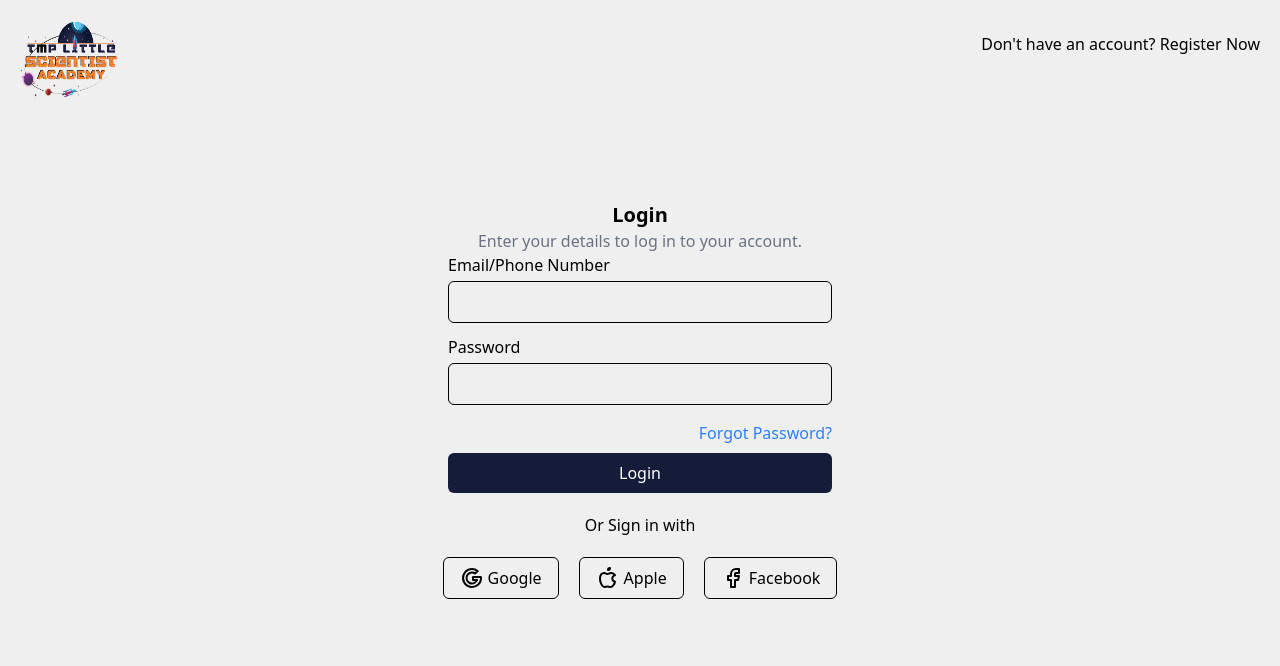
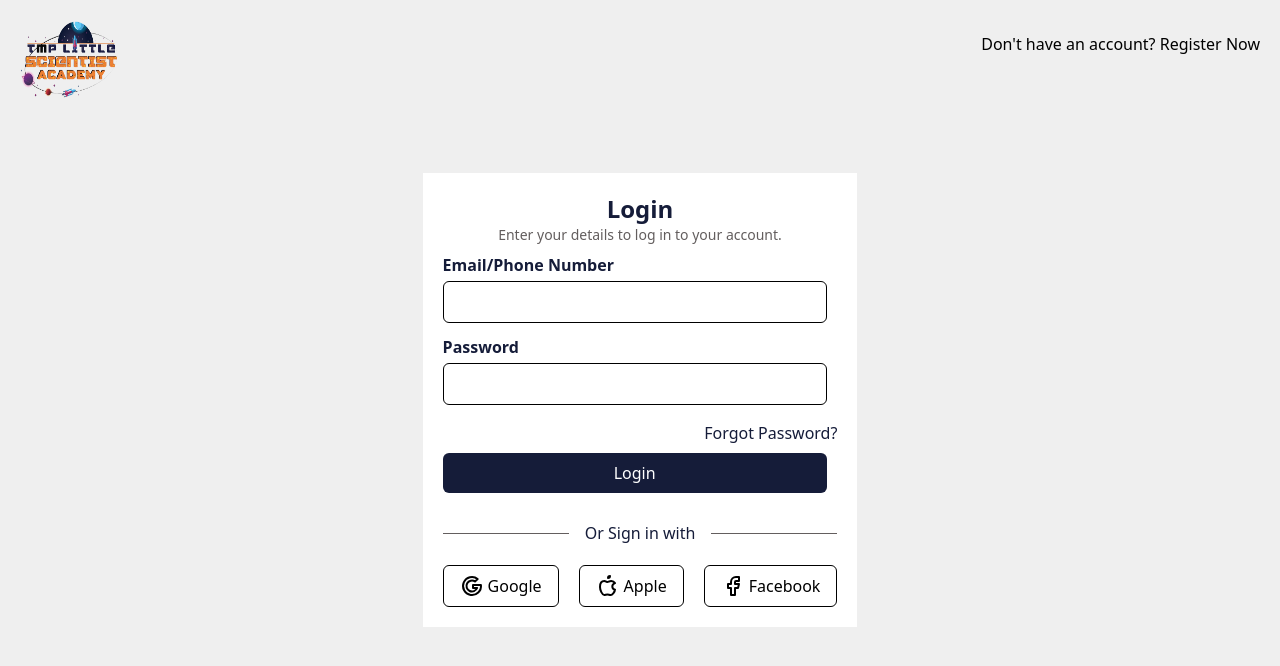
Before and after one commit to majidahmed24/TMPDashboard, a React (Vite) app: page /login in a window 1280 px wide. Shown: the top 666 px of the page. Built offline with nearby package versions, Linux system fonts and the light colour scheme.

Commit message:
ui changes

```diff
--- a/src/Login.jsx
+++ b/src/Login.jsx
@@ -1,16 +1,20 @@
 import React, { useState } from "react";
-import { IconBrandGoogle, IconBrandApple, IconBrandFacebook } from "@tabler/icons-react";
+import {
+  IconBrandGoogle,
+  IconBrandApple,
+  IconBrandFacebook,
+} from "@tabler/icons-react";
 import ForgotPasswordModal from "./Modals/ForgotPasswordModal";
 import ResetPasswordModal from "./Modals/ResetPasswordModal";
 import CheckEmailModal from "./Modals/CheckEmailModal";
 import PasswordChangedModal from "./Modals/PasswordChangedModal";
-import { useNavigate } from 'react-router-dom';
+import { useNavigate } from "react-router-dom";
 
 function Login() {
   const [modal, setModal] = useState(null);
   const navigate = useNavigate();
   return (
-    <div>
+    <div className="">
       {/* Header Section (Always Visible) */}
       <div className="flex flex-col md:flex-row justify-between p-5">
         <img src="./logo.png" className="h-20 w-25" />
@@ -20,11 +24,20 @@ function Login() {
       {/* Login Form (Hidden When Modal is Open) */}
       {modal === null && (
         <div className="fixed inset-0 flex items-center justify-center bg-opacity-50 z-50 flex-col rounded-lg shadow-lg">
-          <p className="text-xl font-bold">Login</p>
-          <p className="text-gray-500">Enter your details to log in to your account.</p>
-
+          <div className="bg-white p-5 flex flex-col gap-2">
+            <div>
+              <p className="text-2xl font-bold text-center text-[#151C39]">
+                Login
+              </p>
+              <p className="text-[#635E5E] text-center text-sm">
+                Enter your details to log in to your account.
+              </p>
+            </div>
+            <div>
               <div className="flex flex-col">
-            <label htmlFor="email" className="mb-1 font-medium">Email/Phone Number</label>
+                <label htmlFor="email" className="mb-1 font-bold text-[#151C39]">
+                  Email/Phone Number
+                </label>
                 <input
                   type="email"
                   id="email"
@@ -34,43 +47,72 @@ function Login() {
               </div>
 
               <div className="flex flex-col">
-            <label htmlFor="password" className="mb-1 font-medium">Password</label>
+                <label htmlFor="password" className="mb-1 font-bold text-[#151C39]">
+                  Password
+                </label>
                 <input
                   type="password"
                   id="password"
                   placeholder=""
                   className="w-96 mb-4 p-2 border rounded-md focus:ring-2 focus:ring-blue-500"
                 />
-            <p className="flex justify-end text-blue-500 cursor-pointer" onClick={() => setModal("forgotPassword")}>
+                <p
+                  className="flex justify-end text-[#151C39] cursor-pointer"
+                  onClick={() => setModal("forgotPassword")}
+                >
                   Forgot Password?
                 </p>
               </div>
 
-          <button  onClick={() => navigate('/dashboard')} className="w-96 bg-[#151C39] text-white p-2 rounded-md mt-2">
+              <button
+                onClick={() => navigate("/dashboard")}
+                className="w-96 bg-[#151C39] text-white p-2 rounded-md mt-2 cursor-pointer"
+              >
                 Login
               </button>
-
-          <p className="mb-5 mt-5">Or Sign in with</p>
+            </div>
+            <div>
+            <div className="flex items-center mb-5 mt-5 ">
+  <div className="flex-grow border-t border-[#635E5E]"></div>
+  <p className="mx-4 text-center text-[#151C39]">Or Sign in with</p>
+  <div className="flex-grow border-t border-[#635E5E]"></div>
+</div>
               <div className="flex gap-5">
-            <button className="border px-4 py-2 rounded-md flex gap-1">
+                <button className="border px-4 py-2 rounded-md flex gap-1 cursor-pointer hover:bg-[#151C39] hover:text-white">
                   <IconBrandGoogle stroke={2} /> Google
                 </button>
-            <button className="border px-4 py-2 rounded-md flex gap-1">
+                <button className="border px-4 py-2 rounded-md flex gap-1 hover:bg-[#151C39] hover:text-white">
                   <IconBrandApple stroke={2} /> Apple
                 </button>
-            <button className="border px-4 py-2 rounded-md flex gap-1">
+                <button className="border px-4 py-2 rounded-md flex gap-1 hover:bg-[#151C39] hover:text-white">
                   <IconBrandFacebook stroke={2} /> Facebook
                 </button>
+              </div>
+            </div>
           </div>
         </div>
       )}
 
       {/* Render Modals Based on State */}
-      {modal === "forgotPassword" && <ForgotPasswordModal onClose={() => setModal(null)} setModal={setModal} />}
+      {modal === "forgotPassword" && (
+        <ForgotPasswordModal
+          onClose={() => setModal(null)}
+          setModal={setModal}
+        />
+      )}
 
-      {modal === "checkEmail" && <CheckEmailModal onClose={() => setModal(null)} setModal={setModal} />}
-      {modal === "resetPassword" && <ResetPasswordModal onClose={() => setModal(null)} setModal={setModal} />}
-      {modal === "passwordChanged" && <PasswordChangedModal onClose={() => setModal(null)} />}
+      {modal === "checkEmail" && (
+        <CheckEmailModal onClose={() => setModal(null)} setModal={setModal} />
+      )}
+      {modal === "resetPassword" && (
+        <ResetPasswordModal
+          onClose={() => setModal(null)}
+          setModal={setModal}
+        />
+      )}
+      {modal === "passwordChanged" && (
+        <PasswordChangedModal onClose={() => setModal(null)} />
+      )}
     </div>
   );
 }
--- a/src/Pages/EditProfile.jsx
+++ b/src/Pages/EditProfile.jsx
@@ -38,8 +38,8 @@ function EditProfile() {
 
       {/* Render Form Below the Buttons */}
       {isModalOpen && (
-        <div className="flex justify-center">
-          <div className=" bg-white p-5 rounded-lg shadow-lg mt-5 w-[400px] border">
+        <div className="flex items-center justify-center">
+          <div className="flex flex-col justify-center bg-white p-5 rounded-lg shadow-lg mt-5 border">
             {/* Edit Profile Form */}
             {modalType === "editProfile" && (
               <form className="flex flex-col gap-3">
@@ -79,15 +79,15 @@ function EditProfile() {
                     <label className="text-sm font-medium text-gray-600">
                       Password
                     </label>
-                    <input type="text" className="border p-2 rounded" />
+                    <input type="text" className="border p-2 rounded w-96" />
                   </div>
                   <div className="flex flex-col ">
                     <label className="text-sm font-medium text-gray-600">
                       Confirm Password
                     </label>
-                    <input type="text" className="border p-2 rounded" />
+                    <input type="text" className="border p-2 rounded w-96" />
                     <p className="font-bold">Important Note</p>
-                    <p className="text-sm">Password must contain at least one capital letter, one small letter, one number, one special character and it should be minimum 9 characters </p>
+                    <p className="text-sm w-96">Password must contain at least one capital letter, one small letter, one number, one special character and it should be minimum 9 characters </p>
                     <p>Example: Pass@2020</p>
                   </div>
               </form>
@@ -96,12 +96,12 @@ function EditProfile() {
             {/* Buttons */}
             <div className="flex justify-center gap-2 mt-4">
               <button
-                className="px-10 py-2 border border-[#EF8038] text-[#EF8038] rounded"
+                className="px-10 py-2 border border-[#EF8038] text-[#EF8038] rounded cursor-pointer"
                 onClick={() => setIsModalOpen(false)}
               >
                 Cancel
               </button>
-              <button className="px-10 py-2 bg-[#EF8038] text-white rounded">
+              <button className="px-10 py-2 bg-[#EF8038] text-white rounded cursor-pointer">
                 Save
               </button>
             </div>
--- a/src/Pages/Sidebar.jsx
+++ b/src/Pages/Sidebar.jsx
@@ -1,6 +1,16 @@
 import React, { useState, useEffect } from "react";
 import { useNavigate, useLocation } from "react-router-dom";
-import { IconLayoutDashboard, IconBrandMyOppo, IconUsers, IconListTree, IconTableShare, IconFocus2, IconWallet, IconMessageReport, IconSettings } from '@tabler/icons-react';
+import {
+  IconLayoutDashboard,
+  IconBrandMyOppo,
+  IconUsers,
+  IconListTree,
+  IconTableShare,
+  IconFocus2,
+  IconWallet,
+  IconMessageReport,
+  IconSettings,
+} from "@tabler/icons-react";
 
 function Sidebar() {
   const navigate = useNavigate();
@@ -8,12 +18,32 @@ function Sidebar() {
   const [activeItem, setActiveItem] = useState("Dashboard");
 
   const menuItems = [
-    { name: "Dashboard", icon: <IconLayoutDashboard stroke={2} />, path: "cards" },
-    { name: "Lead Management", icon: <IconBrandMyOppo stroke={2} />, path: "leadmanagement" },
+    {
+      name: "Dashboard",
+      icon: <IconLayoutDashboard stroke={2} />,
+      path: "cards",
+    },
+    {
+      name: "Lead Management",
+      icon: <IconBrandMyOppo stroke={2} />,
+      path: "leadmanagement",
+    },
     { name: "Students", icon: <IconUsers stroke={2} />, path: "students" },
-    { name: "Subscribers", icon: <IconListTree stroke={2} />, path: "subscribers" },
-    { name: "Experiment", icon: <IconTableShare stroke={2} />, path: "experiment" },
-    { name: "Leaderboard", icon: <IconFocus2 stroke={2} />, path: "leaderboard" },
+    {
+      name: "Subscribers",
+      icon: <IconListTree stroke={2} />,
+      path: "subscribers",
+    },
+    {
+      name: "Experiment",
+      icon: <IconTableShare stroke={2} />,
+      path: "experiment",
+    },
+    {
+      name: "Leaderboard",
+      icon: <IconFocus2 stroke={2} />,
+      path: "leaderboard",
+    },
     { name: "Packages", icon: <IconWallet stroke={2} />, path: "packages" },
     { name: "Report", icon: <IconMessageReport stroke={2} />, path: "report" },
     { name: "Settings", icon: <IconSettings stroke={2} />, path: "setting" },
@@ -21,11 +51,15 @@ function Sidebar() {
 
   useEffect(() => {
     const currentPath = location.pathname.split("/").pop();
-    const activeMenu = menuItems.find(item => item.path === currentPath)?.name || "Dashboard";
+    const activeMenu =
+      menuItems.find((item) => item.path === currentPath)?.name || "Dashboard";
     setActiveItem(activeMenu);
 
     // ✅ Allow `lead-details` and `editprofile` to open
-    if (!menuItems.some(item => item.path === currentPath) && !["editprofile", "lead-details","student-details"].includes(currentPath)) {
+    if (
+      !menuItems.some((item) => item.path === currentPath) &&
+      !["editprofile", "lead-details", "student-details"].includes(currentPath)
+    ) {
       navigate("/dashboard/cards", { replace: true });
     }
   }, [location.pathname, navigate]);
@@ -36,16 +70,24 @@ function Sidebar() {
   };
 
   return (
-    <div className="w-48 h-[calc(100vh-2rem)]  rounded-md shadow-2xl text-black text-center flex flex-col items-center bg-white text-sm">
+    <div className="w-48 h-[calc(100vh-2rem)]  rounded-md shadow-2xl text-black text-center flex flex-col items-center bg-white text-xs">
       <img src="./logo.png" alt="" className="h-25 w-30" />
       <ul>
         {menuItems.map((item, index) => (
           <li key={index} className="mb-1">
             <button
-              className={`text-center flex items-center gap-1  px-1 py-1 hover:bg-orange-600 w-full ${activeItem === item.name ? "bg-orange-600 text-white" : ""}`}
+              className={`text-center flex items-center gap-1 px-7 py-0.5 hover:bg-orange-600 w-full ${
+                activeItem === item.name ? "bg-orange-600 text-white" : ""
+              } `}
               onClick={() => handleItemClick(item.name, item.path)}
             >
-              {item.icon}
+              <span
+                className={`p-1 rounded ${
+                  activeItem === item.name ? "bg-[#151C39] text-white" : ""
+                }`}
+              >
+                {item.icon}
+              </span>
               {item.name}
             </button>
           </li>
@@ -53,7 +95,6 @@ function Sidebar() {
       </ul>
       <div className="mb-25"></div>
     </div>
-
   );
 }
 
```
Lines whose indentation alone changed are shown as unchanged.
